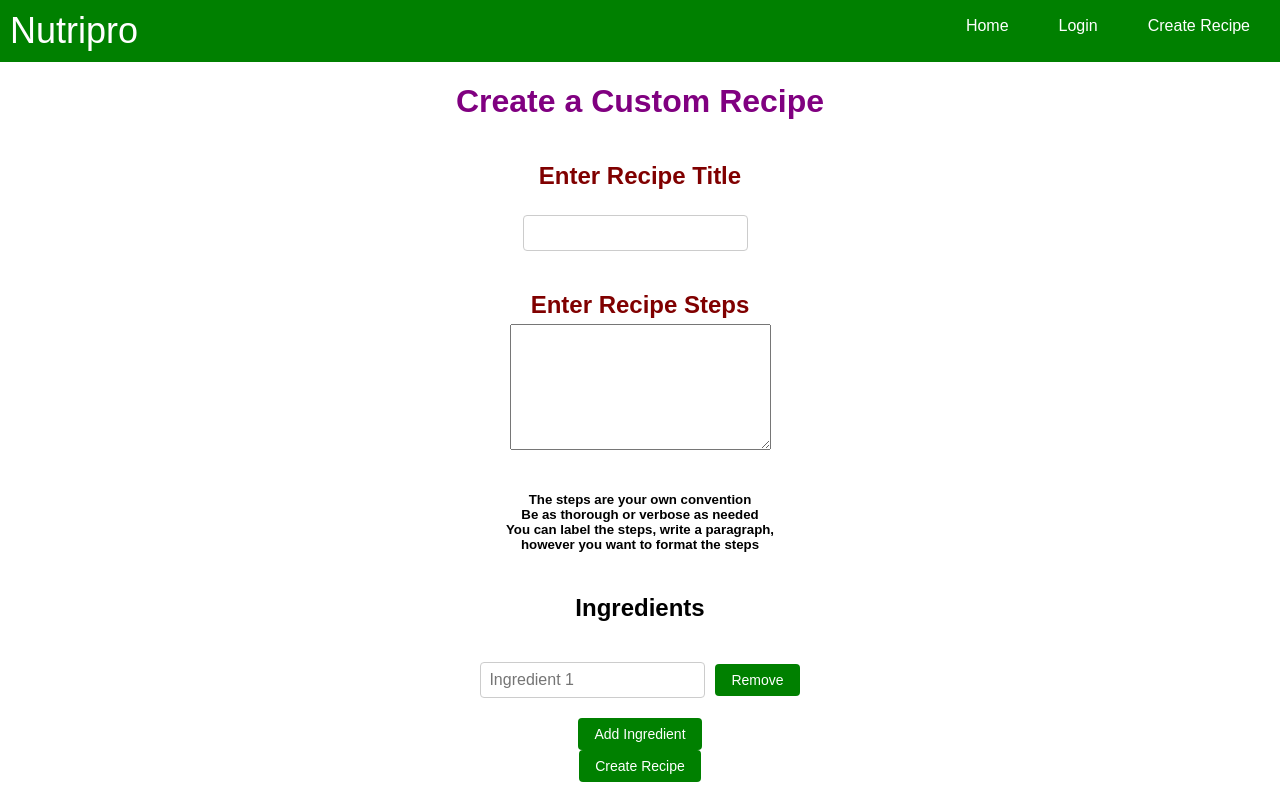
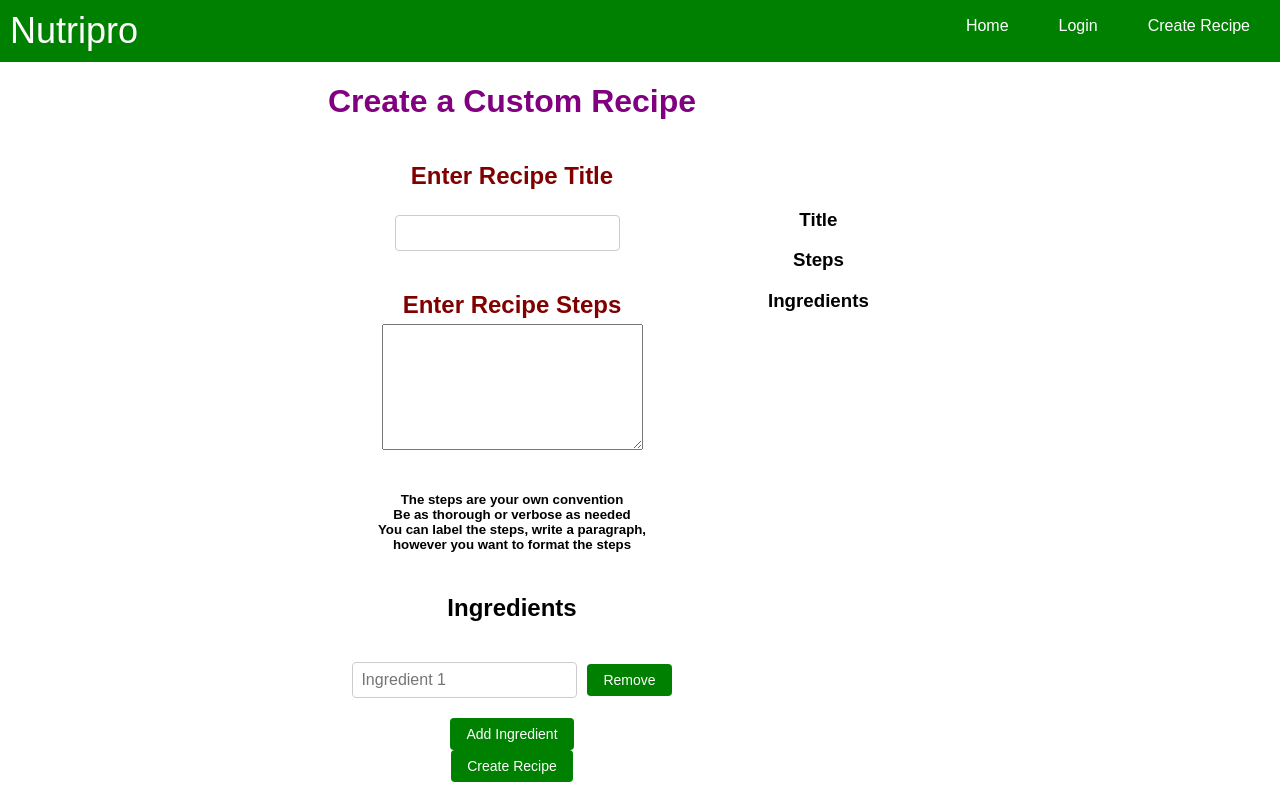
Before and after one commit to ItsMeeSeanLee337/Software-Engineering-Project, a React (Create React App) app in the folder react-app/: page /create_recipe in a window 1280 px wide. Built offline with nearby package versions, Linux system fonts and the light colour scheme.

Commit message:
Custom Recipe HTML/CSS
Add a dynamic recipe that updates in real time as the user types to show them their current recipe

```diff
--- a/react-app/src/Pages/Create_Recipe.js
+++ b/react-app/src/Pages/Create_Recipe.js
@@ -10,7 +10,7 @@ const [title, setNewTitle] = useState("")
 const [steps, setNewStep] = useState("")
 const [ingredients, setNewIngredient] = useState("")
 
-
+const maxLineLength = 30; // Set max line length
 
 function handleTitle(e){
   e.preventDefault()
@@ -20,7 +20,6 @@ function handleSteps(e){
   e.preventDefault()
 }
 
-//This is a function going to be passed as a prop to the child IngredientList
 const updateIngredients = (updatedIngredients) => {
   setNewIngredient(updatedIngredients);
 };
@@ -28,8 +27,11 @@ const updateIngredients = (updatedIngredients) => {
 
 const handleSubmit = (event) => {
   event.preventDefault();
-  const apiUrl = 'http://localhost:8080/createRecipe';  // Server Endpoint
-  axios.post(apiUrl, { title, steps, ingredients }) // Using axios to send the variables to the server endpoint
+  console.log('Ingredients:', ingredients);  // Log ingredients to console
+  //const apiUrl = 'http://localhost:8080/createRecipe';  // Replace with your server endpoint
+  const apiUrl = 'http://172.16.122.26:8080/createRecipe';  // Replace with your server endpoint
+
+  axios.post(apiUrl, { title, steps, ingredients })
     .then(response => {
       console.log('Response:', response.data);
     })
@@ -38,38 +40,99 @@ const handleSubmit = (event) => {
     });
 };
 
+// Function to split the steps into lines
+const splitStepsIntoLines = (steps, maxLength) => {
+  const lines = [];
+  let currentLine = '';
+
+  for (let i = 0; i < steps.length; i++) {
+    if (steps[i] === '\n') {
+      lines.push(currentLine);
+      currentLine = '';
+    } else {
+      currentLine += steps[i];
+      if (currentLine.length >= maxLength || i === steps.length - 1) {
+        lines.push(currentLine);
+        currentLine = '';
+      }
+    }
+  }
+
+  return lines;
+};
+
+
+const maxTitleLineLen = 28
+
+const stepLines = splitStepsIntoLines(steps, maxLineLength);
+const titleLines = splitStepsIntoLines(title, maxTitleLineLen);
+
   return (
 
-    <div>
-      <Navbar></Navbar>
-      <div className='center container'>
-        <h1 className='header'>Create a Custom Recipe</h1>
-        <form className='form center'  onSubmit={handleTitle}>
-          <label htmlFor='Title' className='headerCompliment'>Enter Recipe Title</label>
-          <input value = {title}
-          onChange = {e => setNewTitle(e.target.value)}
-          type='text'
-          id="title" />
-        </form>
-        <form className='form center'  onSubmit={handleSteps}>
-          <label htmlFor='Steps' className='headerCompliment'>Enter Recipe Steps</label>
-          <textarea
-          value = {steps}
-          onChange = {e => setNewStep(e.target.value)}
+    <>
+  <Navbar />
+  <div className="flex-container">
+    <div className="center-container">
+      <h1 className="header">Create a Custom Recipe</h1>
+      <form className="form center" onSubmit={handleTitle}>
+        <label htmlFor="Title" className="headerCompliment">
+          Enter Recipe Title
+        </label>
+        <input
+          value={title}
+          onChange={(e) => setNewTitle(e.target.value)}
+          type="text"
+          id="title"
+          maxlength="60"
+        />
+      </form>
+      <form className="form center" onSubmit={handleSteps}>
+        <label htmlFor="Steps" className="headerCompliment">
+          Enter Recipe Steps
+        </label>
+        <textarea
+          value={steps}
+          onChange={(e) => setNewStep(e.target.value)}
           id="steps"
           rows={"8"}
           cols={"30"}
           maxLength={"255"}
-           />
-        </form>
-        <h5 className='alignCenter'>The steps are your own convention<br></br>
-        Be as thorough or verbose as needed<br></br>
-        You can label the steps, write a paragraph,<br></br>
-        however you want to format the steps</h5>
-        <IngredientList updateIngredients={updateIngredients}/> {/* this passes the function to the child */}
-        <button onClick={handleSubmit}>Create Recipe</button>
+        />
+      </form>
+      <h5 className="alignCenter">
+        The steps are your own convention
+        <br />
+        Be as thorough or verbose as needed
+        <br />
+        You can label the steps, write a paragraph,
+        <br />
+        however you want to format the steps
+      </h5>
+      <IngredientList updateIngredients={updateIngredients} />
+      <button onClick={handleSubmit}>Create Recipe</button>
+    </div>
+    <div className="displayRecipe">
+      <div>
+        <h3 className='alignCenter'>Title</h3>
+        <ul>
+          {titleLines.map((line, index) => (
+            <li key={index}>{line}</li>
+          ))}
+        </ul>
+        <h3 className='alignCenter'>Steps</h3>
+        <ul>
+          {stepLines.map((line, index) => (
+            <li key={index}>{line}</li>
+          ))}
+        </ul>
+        <h3 className='alignCenter'>Ingredients</h3>
+        {ingredients && ingredients.map((ingredient, index) => (
+  <div className='alignCenter iLMargin' key={index}>{ingredient}</div>
+))}
       </div>
     </div>
+  </div>
+</>
   )
 }
 
--- a/react-app/src/styles/create_recipe.css
+++ b/react-app/src/styles/create_recipe.css
@@ -2,6 +2,46 @@
   --main-color: #008000;
   --compliment-color: #FF4500
 }
+
+
+.flex-container {
+  display: flex;
+  justify-content: space-between;
+}
+
+.center-container {
+  display: flex;
+  flex-direction: column;
+  align-items: center;
+  width: 45%; /* Adjust the width as needed */
+  margin-left: 20%
+}
+
+.displayRecipe {
+  display: flex;
+  flex-direction: column;
+  align-items: flex-start;
+  width: 45%; /* Adjust the width as needed */
+  margin-top: 10%; /* Adjust the margin-top to move it down */
+}
+
+
+/* Apply changes for smaller screens */
+@media (max-width: 768px) {
+  .flex-container {
+    flex-direction: column;
+    align-items: center;
+
+  }
+
+  .center-container, .displayRecipe {
+    width: 100%; /* Take up full width on smaller screens */
+    margin-top: 10%; /* Adjust margin-top for spacing */
+    align-items: center;
+
+  }
+}
+
 
 .center {
   display: flex;
@@ -50,3 +90,58 @@
   {
       text-align: center;
   }
+
+  /* styles.css */
+
+body {
+  font-family: Arial, sans-serif;
+}
+
+ul {
+  list-style-type: none;
+  padding: 0;
+}
+
+li {
+  margin-bottom: 10px;
+}
+
+input[type="text"] {
+  padding: 8px;
+  font-size: 16px;
+  border: 1px solid #ccc;
+  border-radius: 4px;
+  margin-right: 10px;
+}
+
+button {
+  padding: 8px 16px;
+  font-size: 14px;
+  background-color: #008000;
+  color: white;
+  border: none;
+  border-radius: 4px;
+  cursor: pointer;
+}
+
+button:hover {
+  background-color: #006400;
+}
+
+button:disabled {
+  background-color: #ccc;
+  cursor: not-allowed;
+}
+.button-container {
+text-align: center;
+margin-top: 20px;
+}
+
+.alignCenter
+  {
+      text-align: center;
+  }
+
+.iLMargin{
+    margin-bottom: 10px;
+}
```
Lines whose indentation alone changed are shown as unchanged.
